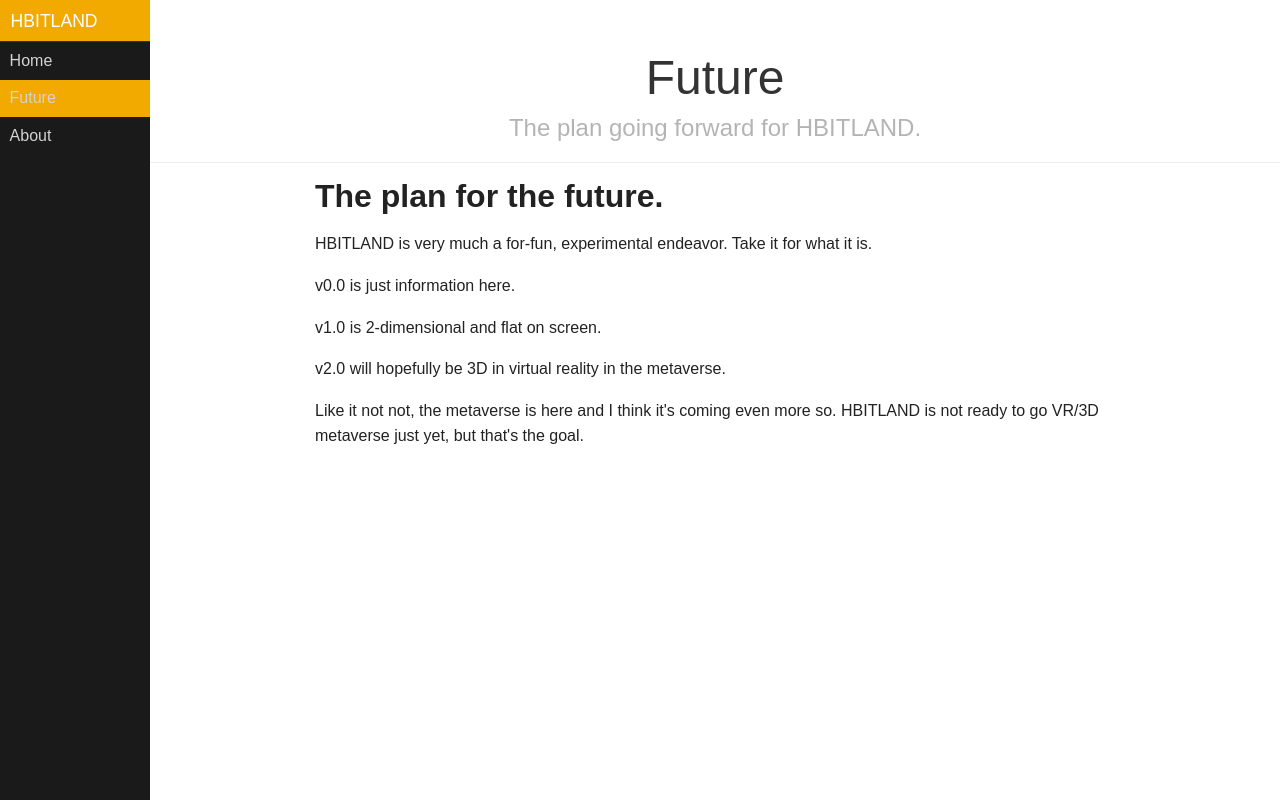
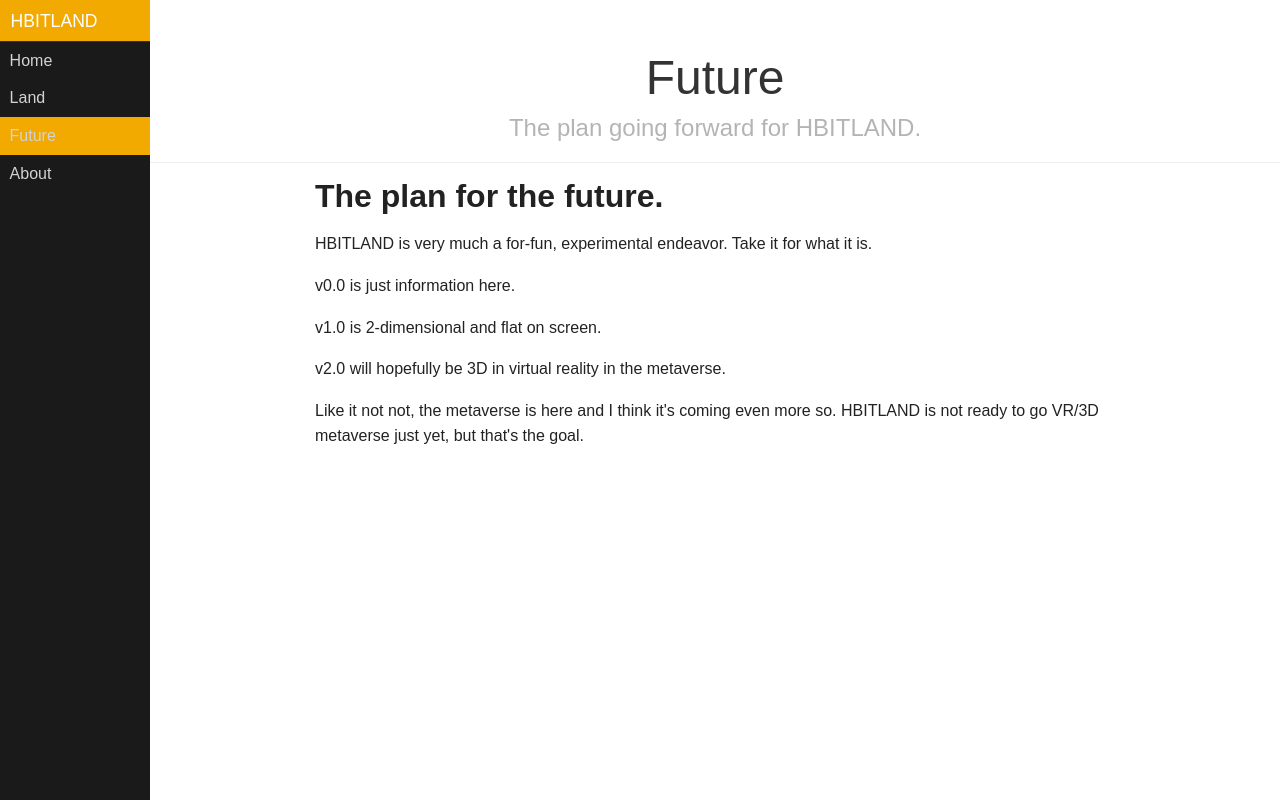
Before and after one commit to crrdlx/hbitland, a plain HTML site: page pages/future.html in a window 1280 px wide. Drawn offline with nearby package versions, Linux system fonts and the light colour scheme.

Commit message:
Update future.html

```diff
--- a/pages/future.html
+++ b/pages/future.html
@@ -33,10 +33,10 @@
 
             <ul class="pure-menu-list">
                 <li class="pure-menu-item"><a href="../index.html" class="pure-menu-link">Home</a></li>
+                <li class="pure-menu-item"><a href="land.html" class="pure-menu-link">Land</a></li>
                 <li class="pure-menu-item"><a href="future.html" class="pure-menu-link pure-menu-selected">Future</a></li>
                 <li class="pure-menu-item"><a href="about.html" class="pure-menu-link">About</a></li>
                 <!--
-                <li class="pure-menu-item"><a href="page_1.html" class="pure-menu-link">Page 1</a></li>
                 <li class="pure-menu-item"><a href="doggone.html" class="pure-menu-link">Doggone</a></li>
                 -->
             </ul>
```
